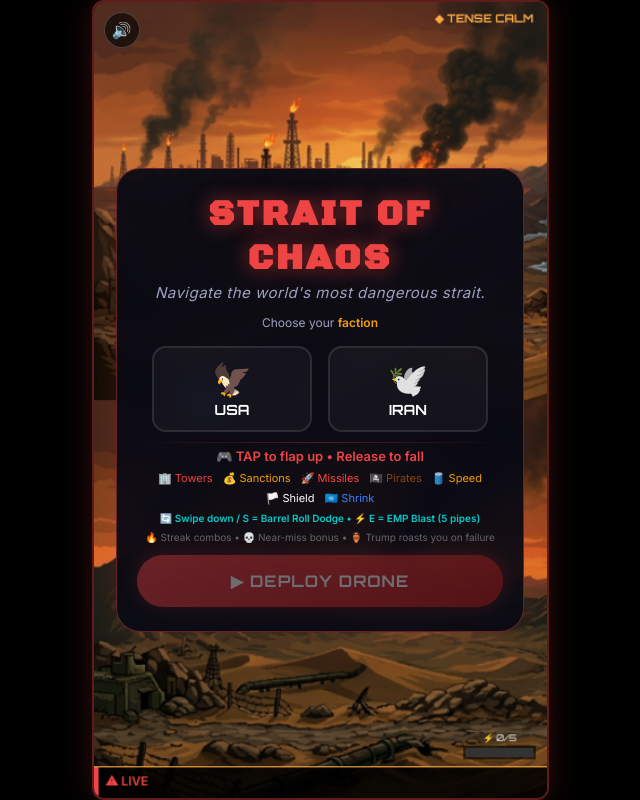
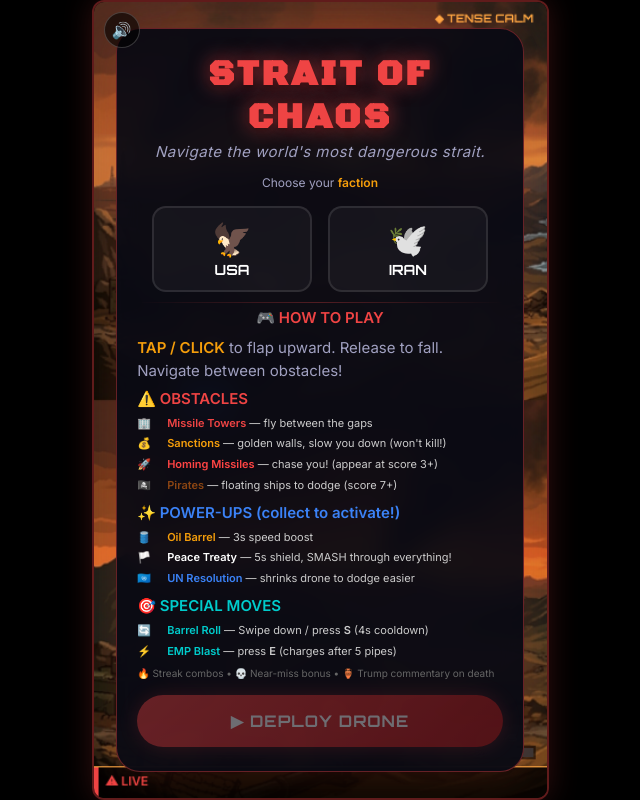
Before and after one commit to shivtchandra/games, a React (Vite) app: page / in a window 1280 px wide. Shown: the whole page, without its empty margins (320-960 px from the left). Built offline with nearby package versions, Linux system fonts and the light colour scheme.

Commit message:
btr update

```diff
--- a/src/StraitOfChaos.jsx
+++ b/src/StraitOfChaos.jsx
@@ -69,9 +69,9 @@
     };
 
     const getEscalationPhase = (s) => {
-        if (s >= 25) return { name: 'FULL CHAOS', skyTop: '#1A0000', skyBot: '#4A0000', glow: '#FF0000', tint: 'rgba(255,0,0,0.08)' };
-        if (s >= 15) return { name: 'CONFLICT', skyTop: '#1A0A00', skyBot: '#3D1500', glow: '#FF4400', tint: 'rgba(255,68,0,0.05)' };
-        if (s >= 5) return { name: 'ESCALATION', skyTop: '#1A1000', skyBot: '#3D2800', glow: '#FF8800', tint: 'rgba(255,136,0,0.03)' };
+        if (s >= 25) return { name: 'FULL CHAOS', skyTop: '#1A0000', skyBot: '#4A0000', glow: '#FF0000', tint: 'rgba(255,0,0,0.25)' };
+        if (s >= 15) return { name: 'CONFLICT', skyTop: '#1A0A00', skyBot: '#3D1500', glow: '#FF4400', tint: 'rgba(255,68,0,0.18)' };
+        if (s >= 5) return { name: 'ESCALATION', skyTop: '#1A1000', skyBot: '#3D2800', glow: '#FF8800', tint: 'rgba(255,136,0,0.12)' };
         return { name: 'TENSE CALM', skyTop: '#0A0F1A', skyBot: '#1A2A3D', glow: '#FFaa44', tint: 'rgba(0,0,0,0)' };
     };
 
@@ -109,7 +109,7 @@
     const birdRef = useRef({
         y: CONFIG.INTERNAL_HEIGHT / 2, x: 100,
         velocity: 0, radius: CONFIG.BIRD_SIZE / 2,
-        shieldActive: false, speedBoostTimer: 0, shrinkTimer: 0, sanctionSlowTimer: 0,
+        shieldActive: false, shieldTimer: 0, speedBoostTimer: 0, shrinkTimer: 0, sanctionSlowTimer: 0,
         propAngle: 0,
     });
 
@@ -173,6 +173,10 @@
 
     const seededRandomRange = (min, max) => seededRandomRef.current() * (max - min) + min;
 
+    // Use true randomness for regular play, seeded random only for challenge mode
+    const gameRandom = () => isChallenge ? seededRandomRef.current() : Math.random();
+    const gameRandomRange = (min, max) => gameRandom() * (max - min) + min;
+
     const createParticles = (x, y, color, count = 10) => {
         for (let i = 0; i < count; i++) {
             particlesRef.current.push({ x, y, vx: (Math.random() - 0.5) * 5, vy: (Math.random() - 0.5) * 5, life: CONFIG.PARTICLE_LIFE, color });
@@ -186,7 +190,7 @@
         birdRef.current = {
             y: CONFIG.INTERNAL_HEIGHT / 2, x: 100,
             velocity: 0, radius: CONFIG.BIRD_SIZE / 2,
-            shieldActive: false, speedBoostTimer: 0, shrinkTimer: 0, sanctionSlowTimer: 0, propAngle: 0,
+            shieldActive: false, shieldTimer: 0, speedBoostTimer: 0, shrinkTimer: 0, sanctionSlowTimer: 0, propAngle: 0,
         };
         pipesRef.current = []; powerupsRef.current = []; particlesRef.current = [];
         touchRipplesRef.current = []; missilesRef.current = []; piratesRef.current = [];
@@ -266,7 +270,7 @@
     };
 
     const activatePowerup = (type) => {
-        if (type === 'PEACE') birdRef.current.shieldActive = true;
+        if (type === 'PEACE') { birdRef.current.shieldActive = true; birdRef.current.shieldTimer = 300; }
         if (type === 'OIL') birdRef.current.speedBoostTimer = 180;
         if (type === 'UN') birdRef.current.shrinkTimer = 300;
     };
@@ -300,7 +304,7 @@
 
         if (frameCountRef.current % CONFIG.DIFFICULTY_INTERVAL === 0) {
             difficultyRef.current.speed = Math.min(difficultyRef.current.speed + CONFIG.DIFFICULTY_SPEED_INC, CONFIG.GAME_SPEED_MAX);
-            difficultyRef.current.spawnRate = Math.max(difficultyRef.current.spawnRate - 5, 60);
+            difficultyRef.current.spawnRate = Math.max(difficultyRef.current.spawnRate - 5, 140);
             difficultyRef.current.gapSize = Math.max(difficultyRef.current.gapSize - 2, CONFIG.GAP_SIZE_MIN);
         }
 
@@ -333,45 +337,50 @@
         if (bird.speedBoostTimer > 0) bird.speedBoostTimer--;
         if (bird.shrinkTimer > 0) { bird.shrinkTimer--; bird.radius = (CONFIG.BIRD_SIZE / 2) * 0.6; }
         else bird.radius = CONFIG.BIRD_SIZE / 2;
+        // Shield timer countdown
+        if (bird.shieldActive && bird.shieldTimer > 0) {
+            bird.shieldTimer--;
+            if (bird.shieldTimer <= 0) bird.shieldActive = false;
+        }
 
         // Spawn pipes — randomized patterns
         if (frameCountRef.current % Math.round(difficultyRef.current.spawnRate) === 0) {
             const missileGapBonus = missilesRef.current.length > 0 ? CONFIG.MISSILE_GAP_BONUS : 0;
             const gap = difficultyRef.current.gapSize + missileGapBonus;
-            const topH = seededRandomRange(50, CONFIG.INTERNAL_HEIGHT - gap - 50);
+            const topH = gameRandomRange(50, CONFIG.INTERNAL_HEIGHT - gap - 50);
             const pipeCount = pipesRef.current.filter(p => p.passed).length + pipesRef.current.length;
             const isSanction = (pipeCount + 1) % 5 === 0;
 
-            // Pick pattern based on score (more variety at higher scores)
-            const roll = seededRandomRef.current();
+            // Pick pattern based on score (more variety at all scores)
+            const roll = gameRandom();
             const sc = scoreRef.current;
             let pattern = 'normal';
-            if (sc >= 10 && roll < 0.12) pattern = 'moving';
-            else if (sc >= 7 && roll < 0.24) pattern = 'staggered';
-            else if (sc >= 3 && roll < 0.38) pattern = 'one_sided';
-            else if (roll < 0.52) pattern = 'narrow';
-            else if (roll < 0.64) pattern = 'wide';
+            if (sc >= 10 && roll < 0.15) pattern = 'moving';
+            else if (sc >= 7 && roll < 0.28) pattern = 'staggered';
+            else if (sc >= 2 && roll < 0.42) pattern = 'one_sided';
+            else if (roll < 0.58) pattern = 'narrow';
+            else if (roll < 0.75) pattern = 'wide';
 
             const pipeW = pattern === 'narrow' ? 35 : pattern === 'wide' ? 70 : 50;
             const pipeGap = pattern === 'narrow' ? gap + 20 : gap;
-            const adjTopH = pattern === 'narrow' ? seededRandomRange(50, CONFIG.INTERNAL_HEIGHT - pipeGap - 50) : topH;
+            const adjTopH = pattern === 'narrow' ? gameRandomRange(50, CONFIG.INTERNAL_HEIGHT - pipeGap - 50) : topH;
             const adjBottomY = adjTopH + pipeGap;
 
             // One-sided: only top or bottom
-            const oneSide = pattern === 'one_sided' ? (seededRandomRef.current() > 0.5 ? 'top' : 'bottom') : null;
+            const oneSide = pattern === 'one_sided' ? (gameRandom() > 0.5 ? 'top' : 'bottom') : null;
 
             pipesRef.current.push({
                 x: CONFIG.INTERNAL_WIDTH, topHeight: oneSide === 'bottom' ? 0 : adjTopH,
                 bottomY: oneSide === 'top' ? CONFIG.INTERNAL_HEIGHT : adjBottomY,
                 width: pipeW, passed: false, isSanction, pattern,
-                movingDir: pattern === 'moving' ? (seededRandomRef.current() > 0.5 ? 1 : -1) : 0,
-                movingSpeed: pattern === 'moving' ? 0.3 + seededRandomRef.current() * 0.3 : 0,
+                movingDir: pattern === 'moving' ? (gameRandom() > 0.5 ? 1 : -1) : 0,
+                movingSpeed: pattern === 'moving' ? 0.3 + gameRandom() * 0.3 : 0,
                 oneSide,
             });
 
             // Staggered double: add a second pipe nearby with offset gap
             if (pattern === 'staggered') {
-                const topH2 = seededRandomRange(50, CONFIG.INTERNAL_HEIGHT - gap - 50);
+                const topH2 = gameRandomRange(50, CONFIG.INTERNAL_HEIGHT - gap - 50);
                 pipesRef.current.push({
                     x: CONFIG.INTERNAL_WIDTH + 80, topHeight: topH2, bottomY: topH2 + gap,
                     width: 50, passed: false, isSanction: false, pattern: 'normal',
@@ -379,11 +388,11 @@
                 });
             }
 
-            if (seededRandomRef.current() < 0.35) {
+            if (gameRandom() < 0.35) {
                 const types = ['PEACE', 'OIL', 'UN'];
-                const type = types[Math.floor(seededRandomRef.current() * types.length)];
+                const type = types[Math.floor(gameRandom() * types.length)];
                 const py = adjTopH + pipeGap / 2;
-                powerupsRef.current.push({ x: CONFIG.INTERNAL_WIDTH + 30, y: py, type, active: true, baseY: py, offset: seededRandomRef.current() * Math.PI * 2 });
+                powerupsRef.current.push({ x: CONFIG.INTERNAL_WIDTH + 30, y: py, type, active: true, baseY: py, offset: gameRandom() * Math.PI * 2 });
             }
         }
 
@@ -422,9 +431,13 @@
                     }
                     continue;
                 } else if (bird.shieldActive) {
-                    bird.shieldActive = false; pipesRef.current.splice(i, 1);
-                    streakRef.current = 0;
-                    createParticles(bird.x, bird.y, '#FFFFFF', 20); continue;
+                    // Shield BREAKS through walls without being consumed!
+                    pipesRef.current.splice(i, 1);
+                    createParticles(bird.x, bird.y, '#FFFFFF', 20);
+                    createParticles(pipe.x + pipe.width / 2, bird.y, '#FF6600', 12);
+                    // Score it as passed
+                    if (!pipe.passed) { pipe.passed = true; scoreRef.current += 1; setScore(scoreRef.current); }
+                    continue;
                 } else {
                     gameOver(); return;
                 }
@@ -481,10 +494,10 @@
 
         // Spawn homing missiles (after score 3, every ~400 frames, with warning)
         if (scoreRef.current >= 3 && frameCountRef.current % 380 === 0) {
-            const side = seededRandomRef.current() > 0.5 ? 'right' : 'top';
+            const side = gameRandom() > 0.5 ? 'right' : 'top';
             missilesRef.current.push({
-                x: side === 'right' ? CONFIG.INTERNAL_WIDTH + 20 : seededRandomRange(100, CONFIG.INTERNAL_WIDTH - 50),
-                y: side === 'top' ? -20 : seededRandomRange(50, CONFIG.INTERNAL_HEIGHT - 50),
+                x: side === 'right' ? CONFIG.INTERNAL_WIDTH + 20 : gameRandomRange(100, CONFIG.INTERNAL_WIDTH - 50),
+                y: side === 'top' ? -20 : gameRandomRange(50, CONFIG.INTERNAL_HEIGHT - 50),
                 vx: 0, vy: 0, speed: 1.0 + scoreRef.current * 0.04,
                 life: 300, age: 0, trackingLife: 120, // stops homing after 120 frames (~2 sec)
                 trail: [], warning: 60, // 60 frames of warning before active
@@ -529,8 +542,9 @@
                     missilesDodgedRef.current++;
                     missilesRef.current.splice(i, 1); continue;
                 } else if (bird.shieldActive) {
-                    bird.shieldActive = false;
+                    // Shield BREAKS through missiles without being consumed!
                     createParticles(m.x, m.y, '#FF4444', 15);
+                    createParticles(m.x, m.y, '#FFFFFF', 8);
                     missilesRef.current.splice(i, 1); continue;
                 } else { gameOver(); return; }
             }
@@ -562,9 +576,9 @@
         if (scoreRef.current >= 7 && frameCountRef.current % 380 === 0) {
             piratesRef.current.push({
                 x: CONFIG.INTERNAL_WIDTH + 40,
-                y: seededRandomRange(80, CONFIG.INTERNAL_HEIGHT - 80),
-                baseY: 0, speed: 0.6 + seededRandomRef.current() * 0.4,
-                bobOffset: seededRandomRef.current() * Math.PI * 2,
+                y: gameRandomRange(80, CONFIG.INTERNAL_HEIGHT - 80),
+                baseY: 0, speed: 0.6 + gameRandom() * 0.4,
+                bobOffset: gameRandom() * Math.PI * 2,
                 width: 50, height: 30,
             });
             piratesRef.current[piratesRef.current.length - 1].baseY = piratesRef.current[piratesRef.current.length - 1].y;
@@ -582,8 +596,9 @@
                     createParticles(p.x, p.y, '#00FFFF', 10);
                     piratesRef.current.splice(i, 1); continue;
                 } else if (bird.shieldActive) {
-                    bird.shieldActive = false;
+                    // Shield BREAKS through pirates without being consumed!
                     createParticles(p.x, p.y, '#8B4513', 15);
+                    createParticles(p.x, p.y, '#FFFFFF', 8);
                     piratesRef.current.splice(i, 1); continue;
                 } else { gameOver(); return; }
             }
@@ -1200,25 +1215,37 @@
 
                             <div className="soc-divider" style={{ margin: '4px 0' }} />
 
-                            {/* COMPACT HOW TO PLAY */}
-                            <p style={{ color: '#EF4444', fontWeight: 700, fontSize: 'clamp(10px,2.5vw,13px)', marginBottom: '4px', textAlign: 'center' }}>🎮 TAP to flap up • Release to fall</p>
+                            {/* CLEAR HOW TO PLAY */}
+                            <p style={{ color: '#EF4444', fontWeight: 700, fontSize: 'clamp(12px,3vw,15px)', marginBottom: '8px', textAlign: 'center' }}>🎮 HOW TO PLAY</p>
 
-                            <div style={{ display: 'flex', flexWrap: 'wrap', justifyContent: 'center', gap: '6px 10px', fontSize: 'clamp(9px,2vw,11px)', color: '#999', marginBottom: '6px' }}>
-                                <span>🏢 <span style={{ color: '#EF4444' }}>Towers</span></span>
-                                <span>💰 <span style={{ color: '#F59E0B' }}>Sanctions</span></span>
-                                <span>🚀 <span style={{ color: '#FF4444' }}>Missiles</span></span>
-                                <span>🏴‍☠️ <span style={{ color: '#8B4513' }}>Pirates</span></span>
-                                <span>🛢️ <span style={{ color: '#F59E0B' }}>Speed</span></span>
-                                <span>🏳️ <span style={{ color: '#fff' }}>Shield</span></span>
-                                <span>🇺🇳 <span style={{ color: '#3B82F6' }}>Shrink</span></span>
+                            <div style={{ textAlign: 'left', fontSize: 'clamp(10px,2.5vw,12px)', color: '#ccc', lineHeight: 1.6, marginBottom: '8px' }}>
+                                <p style={{ marginBottom: '6px' }}><span className="hl">TAP / CLICK</span> to flap upward. Release to fall. Navigate between obstacles!</p>
+
+                                <p style={{ color: '#EF4444', fontWeight: 700, marginBottom: '4px' }}>⚠️ OBSTACLES</p>
+                                <div style={{ display: 'grid', gridTemplateColumns: '24px 1fr', gap: '3px 6px', marginBottom: '8px', fontSize: 'clamp(9px,2.2vw,11px)' }}>
+                                    <span>🏢</span><span><strong style={{ color: '#EF4444' }}>Missile Towers</strong> — fly between the gaps</span>
+                                    <span>💰</span><span><strong style={{ color: '#F59E0B' }}>Sanctions</strong> — golden walls, slow you down (won't kill!)</span>
+                                    <span>🚀</span><span><strong style={{ color: '#FF4444' }}>Homing Missiles</strong> — chase you! (appear at score 3+)</span>
+                                    <span>🏴‍☠️</span><span><strong style={{ color: '#8B4513' }}>Pirates</strong> — floating ships to dodge (score 7+)</span>
+                                </div>
+
+                                <p style={{ color: '#3B82F6', fontWeight: 700, marginBottom: '4px' }}>✨ POWER-UPS (collect to activate!)</p>
+                                <div style={{ display: 'grid', gridTemplateColumns: '24px 1fr', gap: '3px 6px', marginBottom: '8px', fontSize: 'clamp(9px,2.2vw,11px)' }}>
+                                    <span>🛢️</span><span><strong style={{ color: '#F59E0B' }}>Oil Barrel</strong> — 3s speed boost</span>
+                                    <span>🏳️</span><span><strong style={{ color: '#fff' }}>Peace Treaty</strong> — 5s shield, SMASH through everything!</span>
+                                    <span>🇺🇳</span><span><strong style={{ color: '#3B82F6' }}>UN Resolution</strong> — shrinks drone to dodge easier</span>
+                                </div>
+
+                                <p style={{ color: '#00CCCC', fontWeight: 700, marginBottom: '4px' }}>🎯 SPECIAL MOVES</p>
+                                <div style={{ display: 'grid', gridTemplateColumns: '24px 1fr', gap: '3px 6px', marginBottom: '6px', fontSize: 'clamp(9px,2.2vw,11px)' }}>
+                                    <span>🔄</span><span><strong style={{ color: '#00CCCC' }}>Barrel Roll</strong> — Swipe down / press <strong>S</strong> (4s cooldown)</span>
+                                    <span>⚡</span><span><strong style={{ color: '#00CCCC' }}>EMP Blast</strong> — press <strong>E</strong> (charges after 5 pipes)</span>
+                                </div>
+
+                                <p style={{ fontSize: 'clamp(8px,2vw,10px)', color: '#666' }}>
+                                    🔥 Streak combos • 💀 Near-miss bonus • 🏺 Trump commentary on death
+                                </p>
                             </div>
-
-                            <p style={{ fontSize: 'clamp(8px,2vw,10px)', color: '#00CCCC', marginBottom: '4px', fontWeight: 600 }}>
-                                🔄 Swipe down / S = Barrel Roll Dodge • ⚡ E = EMP Blast (5 pipes)
-                            </p>
-                            <p style={{ fontSize: 'clamp(8px,2vw,10px)', color: '#666', marginBottom: '6px' }}>
-                                🔥 Streak combos • 💀 Near-miss bonus • 🏺 Trump roasts you on failure
-                            </p>
 
                             <button className="soc-btn soc-btn-play" onClick={startGame} style={{ opacity: faction ? 1 : 0.4, pointerEvents: faction ? 'auto' : 'none', width: '100%', marginTop: '4px' }}>
                                 {isChallenge ? '⚔️ Accept Challenge' : '▶ Deploy Drone'}
```
Also changed, not shown: 1 other file (tests, documents, lock files or other folders).
